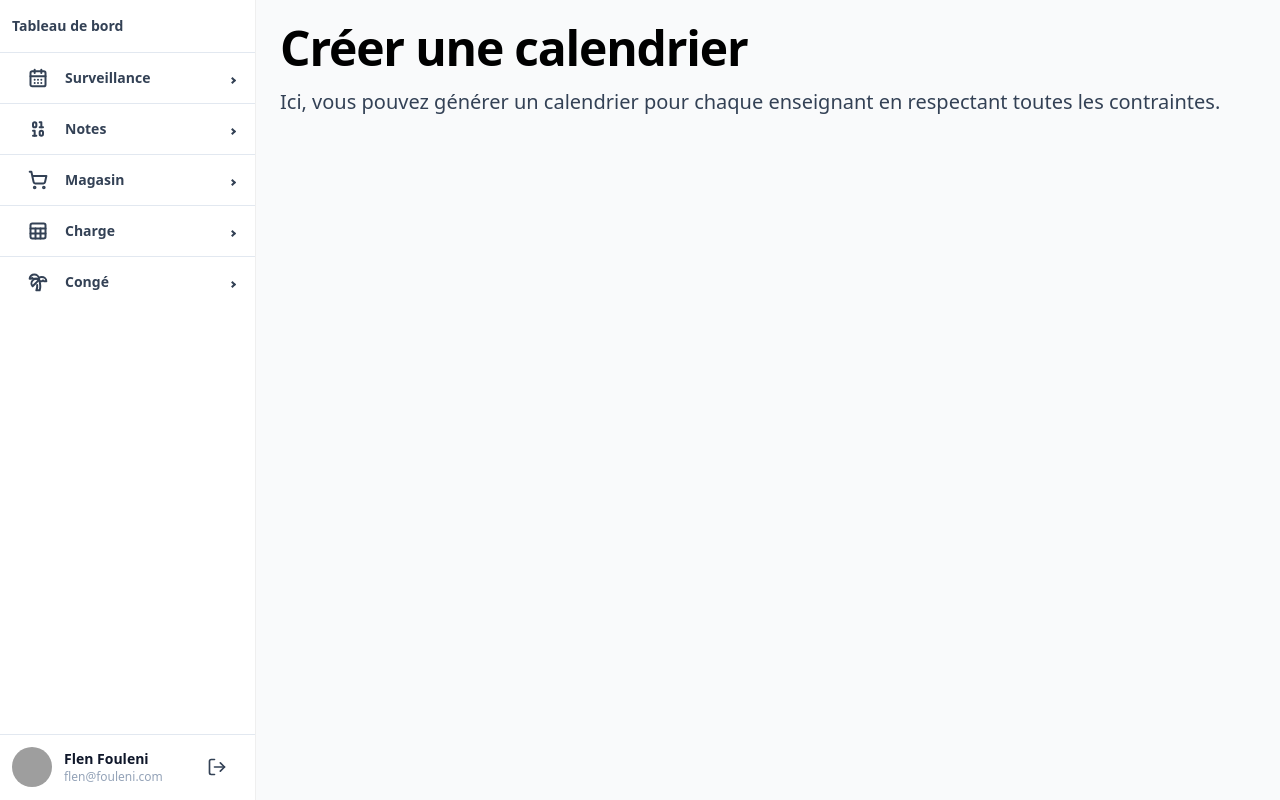
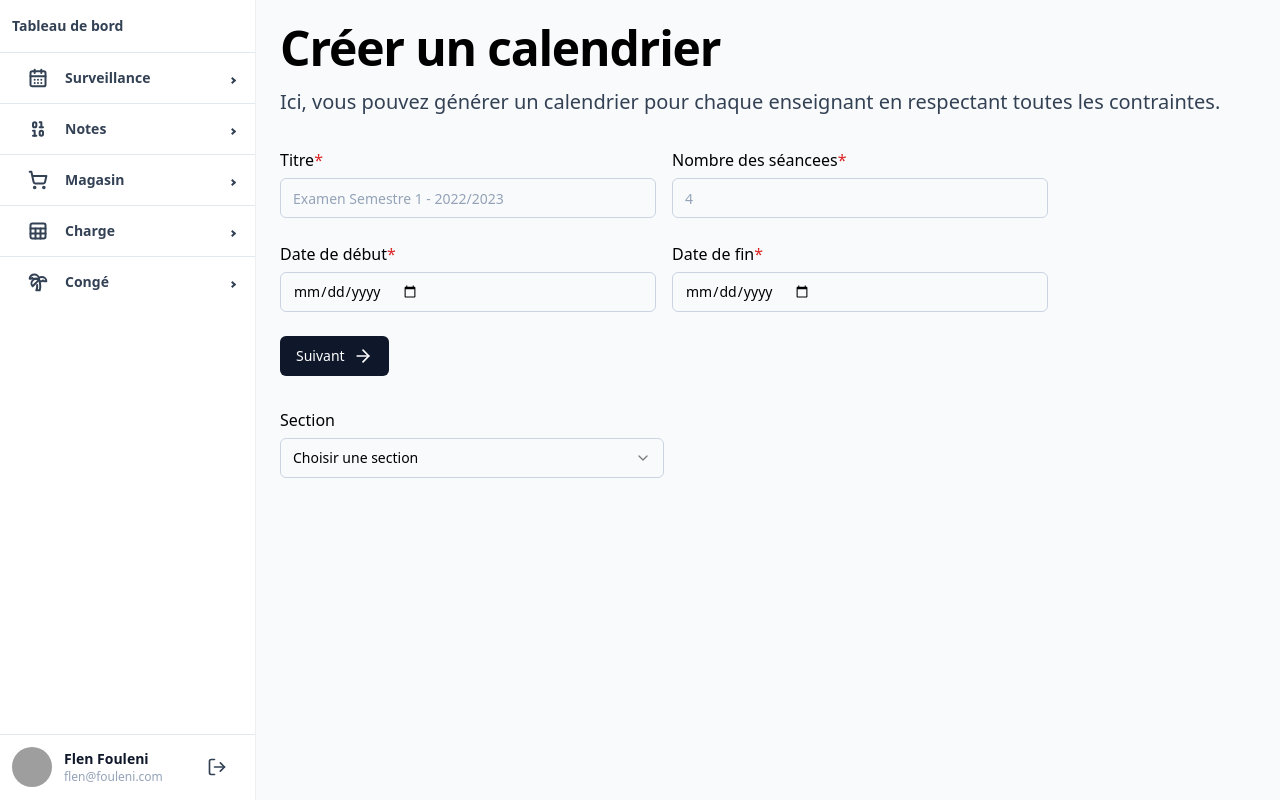
Before and after one commit to stormynight9/isimm-frontend, a React (Vite) app: page /isimm-frontend/surveillance/creer-calendrier in a window 1280 px wide. Built offline with nearby package versions, Linux system fonts and the light colour scheme; grey boxes are pictures that could not be loaded; a web font is replaced by a local one.

Commit message:
feat: create calendar form

```diff
--- a/src/pages/surveillance/CreateCalendar.jsx
+++ b/src/pages/surveillance/CreateCalendar.jsx
@@ -1,10 +1,41 @@
+import { Select, SelectContent, SelectItem, SelectTrigger, SelectValue } from "@/components/ui/Select"
+import { Label } from "@radix-ui/react-dropdown-menu"
 import Header from "./components/Header"
+import CreateCalendarForm from "./components/CreateCalendarForm"
 
 const CreateCalendar = () => {
     return (
-        <main className="lg:pt-4 lg:pl-4">
-            <Header title="Créer une calendrier">Ici, vous pouvez générer un calendrier pour chaque enseignant en respectant toutes les contraintes.</Header>
-        </main>
+        <div className="lg:pt-4 lg:pl-4">
+            <Header title="Créer un calendrier">Ici, vous pouvez générer un calendrier pour chaque enseignant en respectant toutes les contraintes.</Header>
+            <CreateCalendarForm />
+            <div className="mt-8">
+                <div className="grid w-full items-center gap-1.5 md:max-w-sm">
+                    <Label htmlFor="start-date">Section</Label>
+                    <Select>
+                        <SelectTrigger>
+                            <SelectValue placeholder="Choisir une section" />
+                        </SelectTrigger>
+                        <SelectContent>
+                            <SelectItem value="CPI-1">CPI-1</SelectItem>
+                            <SelectItem value="CPI-2">CPI-2</SelectItem>
+                            <SelectItem value="ING-1-INFO">ING-1-INFO</SelectItem>
+                            <SelectItem value="ING-2-EL">ING-2-EL</SelectItem>
+                            <SelectItem value="ING-3-EL">ING-3-EL</SelectItem>
+                            <SelectItem value="L1-EEA">L1-EEA</SelectItem>
+                            <SelectItem value="L1-INFO">L1-INFO</SelectItem>
+                            <SelectItem value="L1-MATH">L1-MATH</SelectItem>
+                            <SelectItem value="LA-TIC">LA-TIC</SelectItem>
+                            <SelectItem value="L2-INFO">L2-INFO</SelectItem>
+                            <SelectItem value="LE-MATH">LE-MATH</SelectItem>
+                            <SelectItem value="LE-SE">LE-SE</SelectItem>
+                            <SelectItem value="L2-TIC">L2-TIC</SelectItem>
+                            <SelectItem value="L3-INFO">L3-INFO</SelectItem>
+                            <SelectItem value="L3-MATH">L3-MATH</SelectItem>
+                        </SelectContent>
+                    </Select>
+                </div>
+            </div>
+        </div>
     )
 }
 
--- /dev/null
+++ b/src/pages/surveillance/components/CreateCalendarForm.jsx
@@ -0,0 +1,46 @@
+import { Button } from "@/components/ui/Button"
+import { Input } from "@/components/ui/Input"
+import { Label } from "@radix-ui/react-dropdown-menu"
+import { ArrowRightIcon } from "lucide-react"
+
+const CreateCalendarForm = () => {
+    return (
+        <form className="mt-8 flex max-w-3xl flex-col space-y-6">
+            <div className="flex flex-col items-center justify-center space-y-4 md:flex-row md:space-y-0 md:space-x-4">
+                <div className="grid w-full items-center gap-1.5 md:max-w-sm">
+                    <Label htmlFor="title">
+                        Titre<span className="text-red-600">*</span>
+                    </Label>
+                    <Input id="title" placeholder="Examen Semestre 1 - 2022/2023" />
+                </div>
+                <div className="grid w-full items-center gap-1.5 md:max-w-sm">
+                    <Label htmlFor="session-number">
+                        Nombre des séancees<span className="text-red-600">*</span>
+                    </Label>
+                    <Input type="number" id="session-number" placeholder="4" />
+                </div>
+            </div>
+            <div className="flex flex-col justify-center space-y-4 md:flex-row md:space-y-0 md:space-x-4">
+                <div className="grid w-full items-center gap-1.5 md:max-w-sm">
+                    <Label htmlFor="start-date">
+                        Date de début<span className="text-red-600">*</span>
+                    </Label>
+                    <Input type="date" id="start-date" placeholder="4" />
+                </div>
+                <div className="grid w-full items-center gap-1.5 md:max-w-sm">
+                    <Label htmlFor="end-date">
+                        Date de fin<span className="text-red-600">*</span>
+                    </Label>
+                    <Input type="date" id="end-date" placeholder="4" />
+                </div>
+            </div>
+            <div>
+                <Button type="button">
+                    Suivant <ArrowRightIcon className="ml-2" size={20} />
+                </Button>
+            </div>
+        </form>
+    )
+}
+
+export default CreateCalendarForm
--- /dev/null
+++ b/src/pages/surveillance/schemas/index.ts
@@ -0,0 +1,5 @@
+import { object, string } from "yup"
+
+export const CreateCalendarSchema = object().shape({
+    title: string().required("titre est obligatoire"),
+})
```
